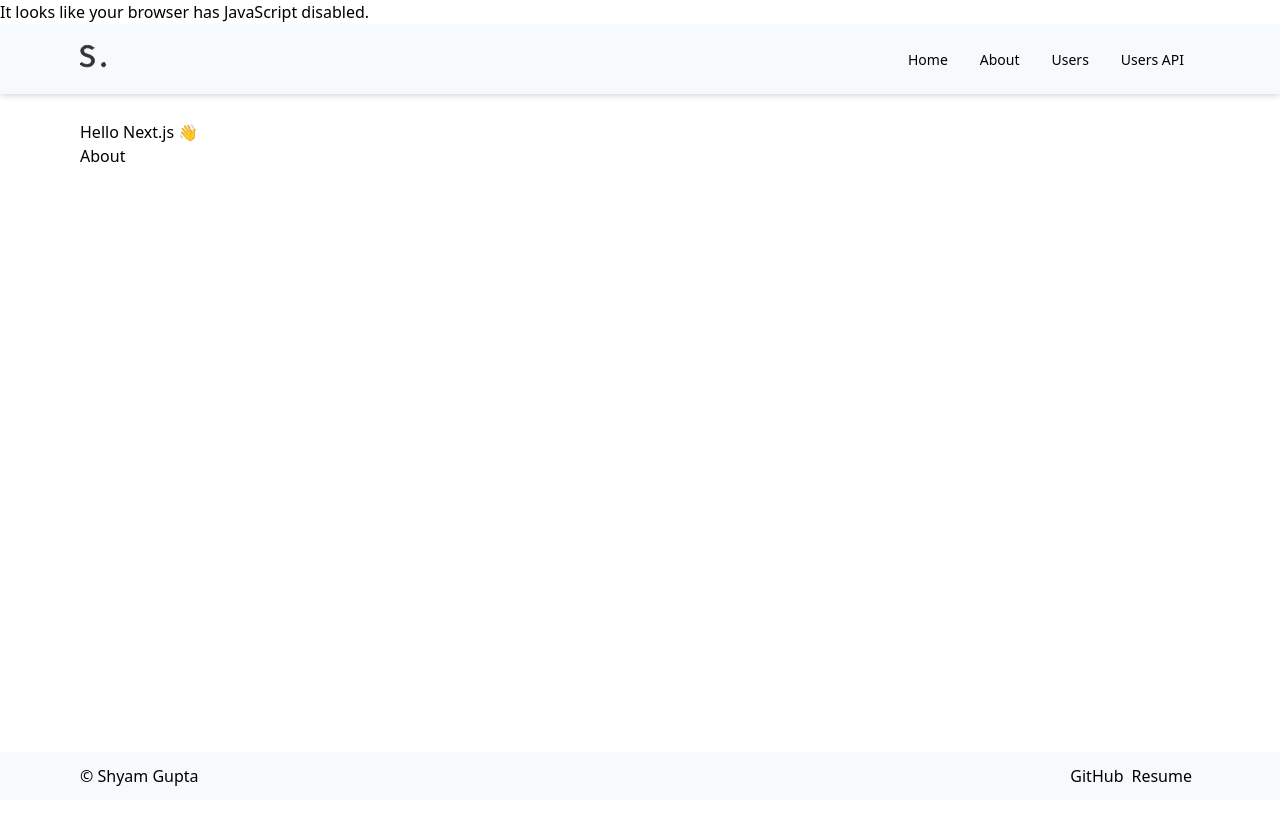
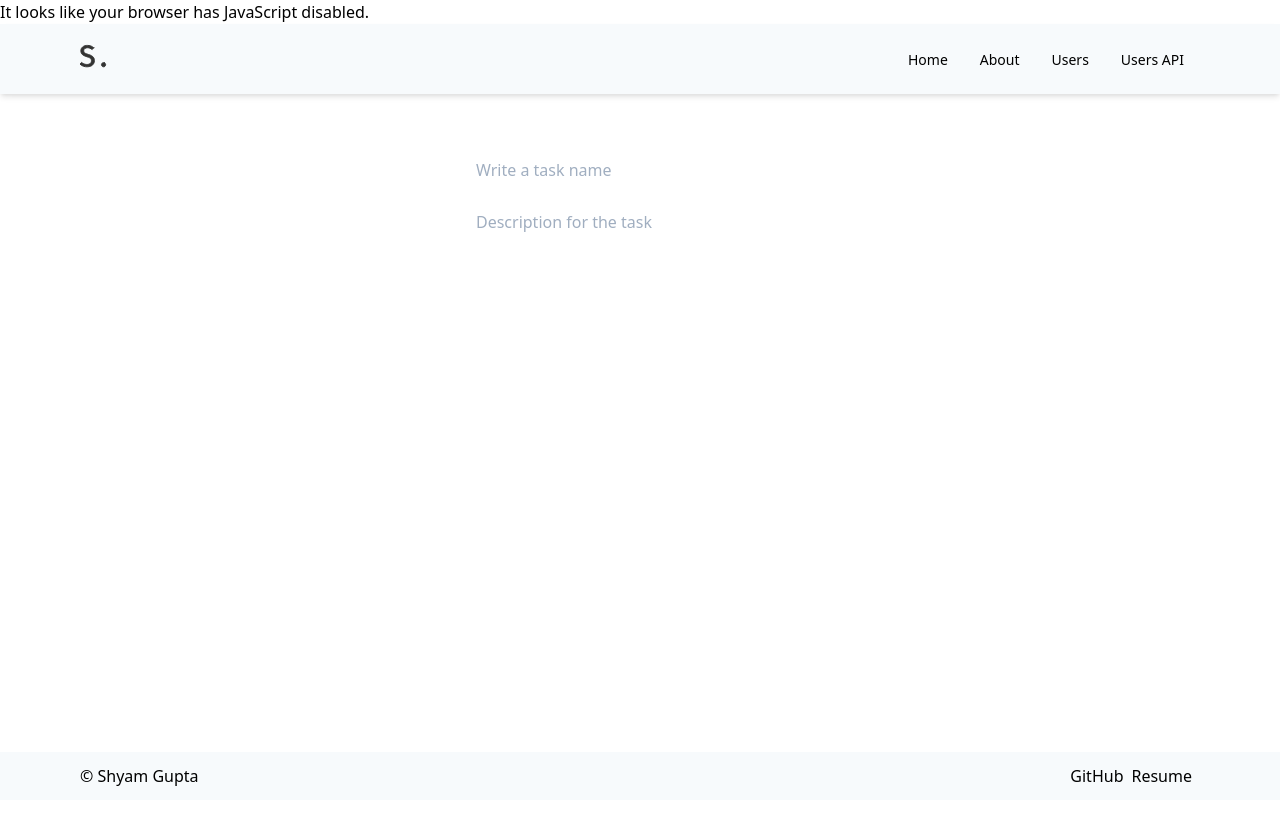
Before and after one commit to sshyam-gupta/resume-maker, a Next.js app: page / in a window 1280 px wide. Built offline with nearby package versions, Linux system fonts and the light colour scheme.

Commit message:
Add Editable component

```diff
--- /dev/null
+++ b/src/components/Editable.tsx
@@ -0,0 +1,79 @@
+import { useState, ReactNode, Ref, useEffect } from "react";
+
+type EditableProps = {
+  text: string
+  type: string
+  placeholder: string
+  children: ReactNode
+  childRef?: any
+}
+
+// Component accept text, placeholder values and also pass what type of Input - input, textarea so that we can use it for styling accordingly
+const Editable = ({
+  text,
+  type,
+  placeholder,
+  children,
+  childRef,
+  ...props
+}: EditableProps) => {
+  // Manage the state whether to show the label or the input box. By default, label will be shown.
+  // Exercise: It can be made dynamic by accepting initial state as props outside the component
+  const [isEditing, setEditing] = useState(false);
+
+  useEffect(() => {
+    if (childRef && childRef?.current && isEditing === true) {
+      childRef?.current?.focus?.();
+    }
+  }, [isEditing, childRef]);
+
+
+  // Event handler while pressing any key while editing
+  const handleKeyDown = (event: any, _type: string) => {
+    const { key } = event;
+    const keys = ["Escape", "Tab"];
+    const enterKey = "Enter";
+    const allKeys = [...keys, enterKey]; // All keys array
+
+  /*
+    - For textarea, check only Escape and Tab key and set the state to false
+    - For everything else, all three keys will set the state to false
+  */
+    if (
+      (type === "textarea" && keys.indexOf(key) > -1) ||
+      (type !== "textarea" && allKeys.indexOf(key) > -1)
+    ) {
+      setEditing(false);
+    }
+  };
+
+  /*
+  - It will display a label is `isEditing` is false
+  - It will display the children (input or textarea) if `isEditing` is true
+  - when input `onBlur`, we will set the default non edit mode
+  Note: For simplicity purpose, I removed all the classnames, you can check the repo for CSS styles
+  */
+  return (
+    <section {...props}>
+      {isEditing ? (
+        <div
+          onBlur={() => setEditing(false)}
+          onKeyDown={e => handleKeyDown(e, type)}
+        >
+          {children}
+        </div>
+      ) : (
+        <div
+          className={`rounded py-2 px-3 text-gray-700 leading-tight whitespace-pre-wrap hover:shadow-outline editable-${type}`}
+          onClick={() => setEditing(true)}
+        >
+          <span className={`${text ? "text-black" : "text-gray-500"}`}>
+            {text || placeholder || "Editable content"}
+          </span>
+        </div>
+      )}
+    </section>
+  );
+};
+
+export default Editable;
--- a/src/pages/_app.tsx
+++ b/src/pages/_app.tsx
@@ -1,8 +1,13 @@
 import { AppProps } from "next/app";
 import "../styles/index.css";
+import Layout from "../components/Layout";
 
 function MyApp({ Component, pageProps }: AppProps) {
-  return <Component {...pageProps} />;
+  return (
+    <Layout>
+      <Component {...pageProps} />
+    </Layout>
+  )
 }
 
 export default MyApp;
--- a/src/pages/index.tsx
+++ b/src/pages/index.tsx
@@ -1,15 +1,59 @@
-import Link from "next/link";
-import Layout from "../components/Layout";
+import { useState, useRef } from "react";
+import Editable from "../components/Editable";
 
-const IndexPage = () => (
-  <Layout>
-    <h1>Hello Next.js 👋</h1>
-    <p>
-      <Link href="/about">
-        <a>About</a>
-      </Link>
-    </p>
-  </Layout>
-);
+const IndexPage = () => {
+  const [description, setDescription] = useState("");
+  const [task, setTask] = useState("");
+  const inputRef = useRef();
+  const textareaRef = useRef();
+
+
+  return (
+    <div className="w-full max-w-md mx-auto">
+    <form className=" bg-white rounded px-8 py-8 pt-8">
+
+          <div className="px-4 pb-4">
+
+      <Editable
+        text={task}
+        placeholder="Write a task name"
+        type="input"
+        childRef={inputRef}
+      >
+        <input
+          ref={inputRef}
+          type="text"
+          name="task"
+          placeholder="Write a task name"
+          value={task}
+          className="shadow appearance-none border rounded w-full py-2 px-3 text-gray-700 leading-tight focus:outline-none focus:shadow-outline border-blue-300"
+          onChange={e => setTask(e.target.value)}
+        />
+      </Editable>
+      </div>
+      <div className="px-4 pb-4">
+
+      <Editable
+        text={description}
+        placeholder="Description for the task"
+        type="textarea"
+        childRef={textareaRef}
+      >
+        <textarea
+          name="description"
+          ref={textareaRef}
+          placeholder="Description for the task"
+          rows={5}
+          className="shadow appearance-none border rounded w-full py-2 px-3 text-gray-700 leading-tight focus:outline-none focus:shadow-outline border-blue-300"
+          value={description}
+          onChange={e => setDescription(e.target.value)}
+        />
+      </Editable>
+      </div>
+      </form>
+    </div>
+
+  )
+};
 
 export default IndexPage;
```
